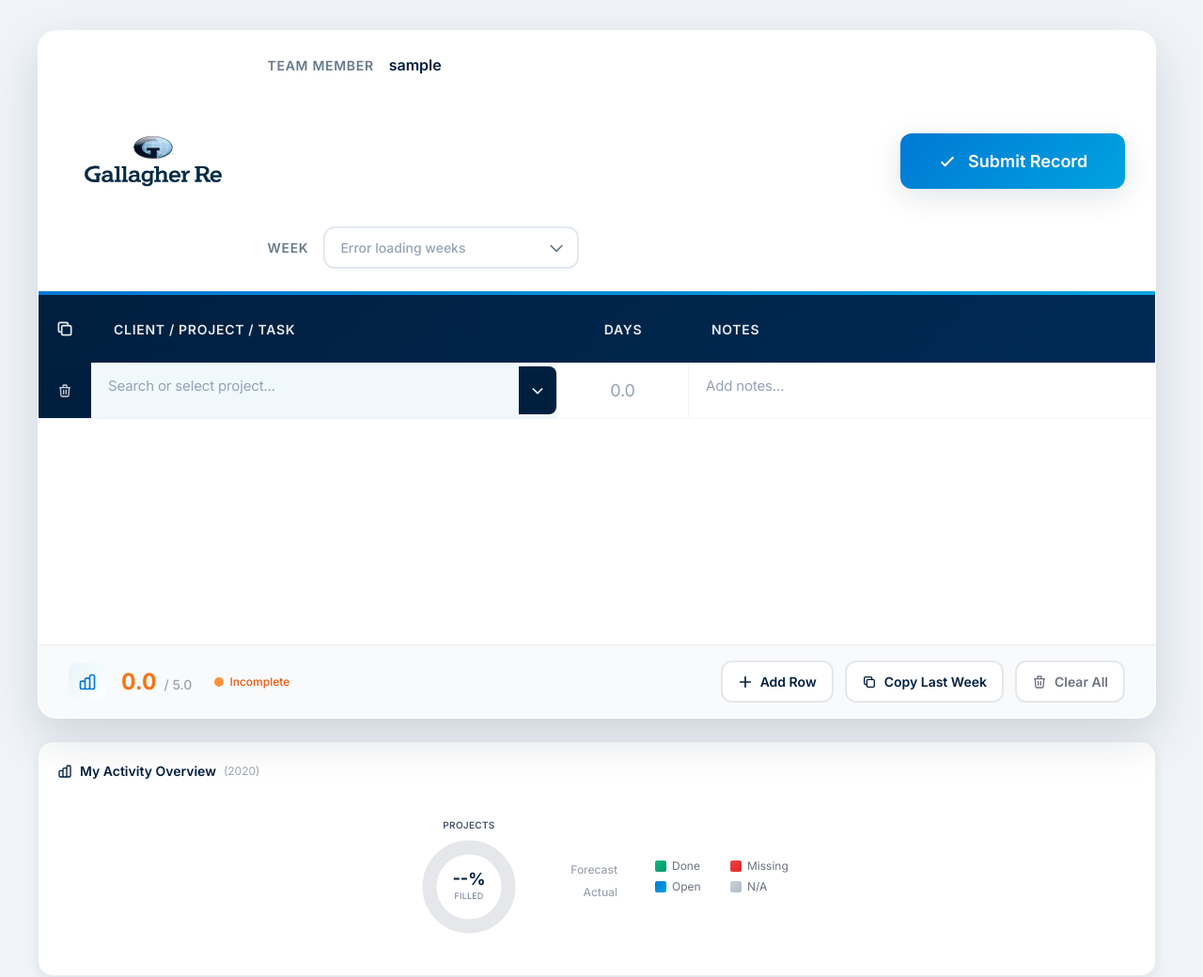
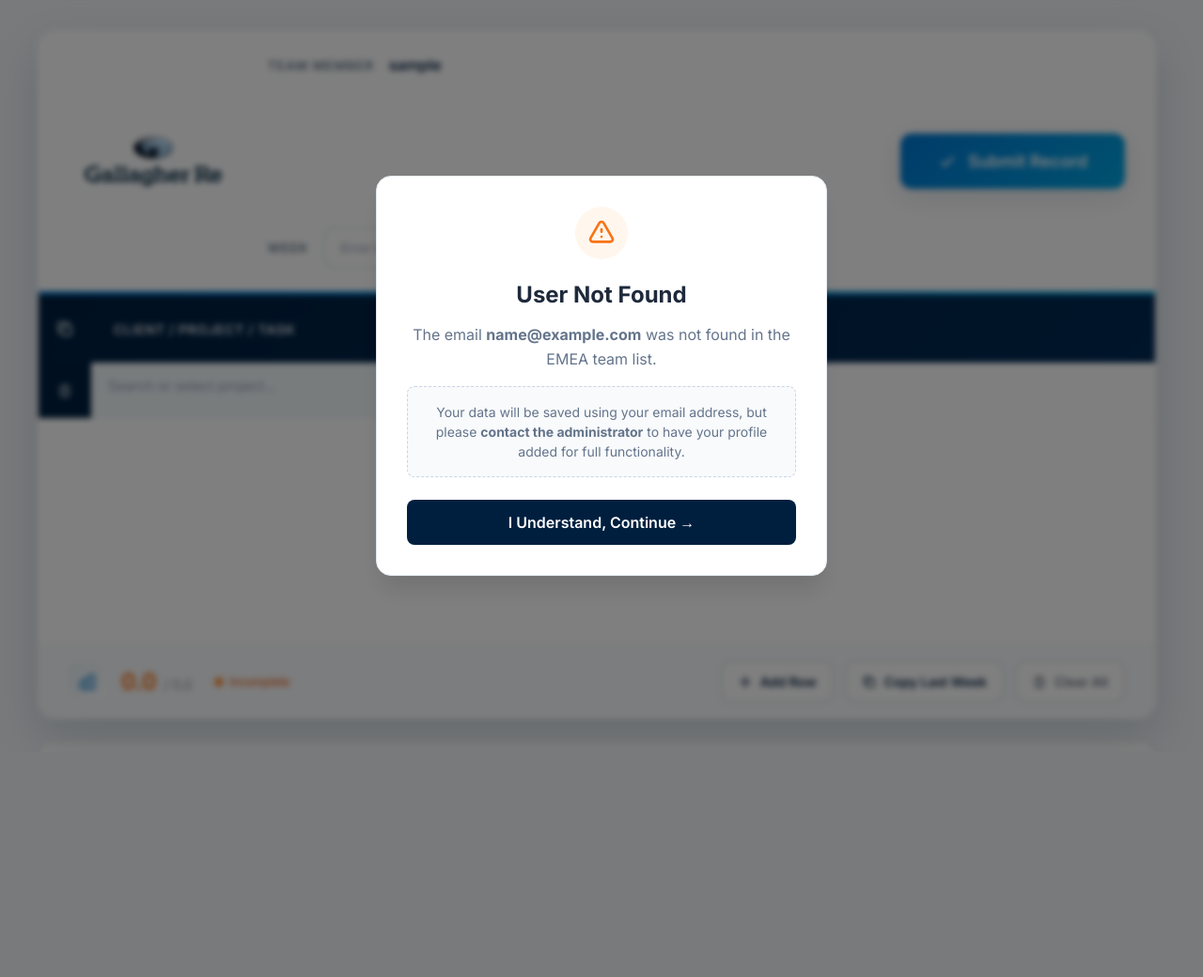
Before and after one commit to Rakshit09/WOOP, a Flask app: template templates/index.html in a window 1280 px wide. Shown: the top 1040 px of the page at 94% size. After the commit the page ends 773 px from the top, so only its background shows below. Run offline with Flask 3, Linux system fonts and the light colour scheme; the template is opened without the code that fills it: most values are stand-ins (such as "Sample title", 1, 10 or a date in 2020); some libraries are stand-ins or nearby versions.

Commit message:
Modified nudge system to work with MSSQL, deletd all local sql tables

```diff
--- a/app.py
+++ b/app.py
@@ -33,63 +33,7 @@
 MSSQL_DATABASE = 'EMEA_activity_tracker'
 MSSQL_DOMAIN = 'emea'
 
-DATA_DIR = os.environ.get('CONNECT_DATA_DIR') or app.instance_path
-os.makedirs(DATA_DIR, exist_ok=True)
 
-forecast_db = os.path.join(DATA_DIR, 'timesheet_forecast.db')
-current_db = os.path.join(DATA_DIR, 'timesheet_current.db')
-
-app.config['SQLALCHEMY_DATABASE_URI'] = f'sqlite:///{forecast_db}'
-app.config['SQLALCHEMY_BINDS'] = {
-    'forecast': f'sqlite:///{forecast_db}',
-    'current': f'sqlite:///{current_db}'
-}
-app.config['SQLALCHEMY_TRACK_MODIFICATIONS'] = False
-
-db = SQLAlchemy(app)
-
-# database models
-
-class ForecastEntry(db.Model):
-    __tablename__ = 'forecast_entry'
-    __bind_key__ = 'forecast'
-
-    id = db.Column(db.Integer, primary_key=True, autoincrement=True)
-    activity_week = db.Column(db.String(50), nullable=False, index=True)
-    colleague = db.Column(db.String(255), nullable=False, index=True)
-    assignment_ID = db.Column(db.String(255), nullable=False)
-    allocation_days = db.Column(db.Float, nullable=False)
-    notes = db.Column(db.Text, nullable=True)
-    record_created = db.Column(db.DateTime, default=datetime.utcnow, nullable=False)
-
-
-class CurrentEntry(db.Model):
-    __tablename__ = 'current_entry'
-    __bind_key__ = 'current'
-
-    id = db.Column(db.Integer, primary_key=True, autoincrement=True)
-    activity_week = db.Column(db.String(50), nullable=False, index=True)
-    colleague = db.Column(db.String(255), nullable=False, index=True)
-    assignment_ID = db.Column(db.String(255), nullable=False)
-    allocation_days = db.Column(db.Float, nullable=False)
-    notes = db.Column(db.Text, nullable=True)
-    record_created = db.Column(db.DateTime, default=datetime.utcnow, nullable=False)
-
-
-class Nudge(db.Model):
-    __tablename__ = 'nudge'
-    __bind_key__ = 'current'
-
-    id = db.Column(db.Integer, primary_key=True, autoincrement=True)
-    from_email = db.Column(db.String(255), nullable=False, index=True)
-    from_name = db.Column(db.String(255), nullable=False)
-    to_email = db.Column(db.String(255), nullable=False, index=True)
-    message = db.Column(db.Text, nullable=False)
-    created = db.Column(db.DateTime, default=datetime.utcnow, nullable=False)
-    dismissed = db.Column(db.Boolean, default=False, nullable=False)
-
-
-# database connection
 
 _mssql_engine = None
 
@@ -551,6 +495,7 @@
         if os.environ.get('FLASK_DEBUG') or app.debug:
             #return request.args.get('user', 'holger_cammerer@gallagherre.com')
             return 'rakshit_joshi@gallagherre.com'
+            #return "unknown_user@gallagherre.com"
         return None
 
     return lookup_email_by_username(username) or username
@@ -596,6 +541,25 @@
         return False
 
 
+def verify_user_exists(email):
+    """check if the user exists in the team list table"""
+    engine = get_engine()
+    if engine is None:
+        return False
+
+    try:
+        with engine.connect() as conn:
+            # Check if email exists in the table
+            result = conn.execute(
+                text("SELECT COUNT(*) FROM dbo.EMEA_team_list WHERE LOWER(Email) = LOWER(:email)"),
+                {"email": email}
+            ).fetchone()
+
+            return result[0] > 0
+    except Exception as e:
+        logger.error(f"Error verifying user existence: {e}")
+        return False
+
 # api routes
 
 @app.route('/api/health')
@@ -619,17 +583,25 @@
 def index():
     """main timesheet interface"""
     user_email = get_user_email()
+    logger.info(f"User email retrieved: {user_email}")
 
     if not user_email:
         return "Unable to identify user. Please ensure you are logged in.", 401
 
+    is_authorized = verify_user_exists(user_email)
+    logger.info(f"User {user_email} authorization check: {is_authorized}")
+
+    if not is_authorized:
+        logger.warning(f"Unauthorized user: {user_email}")
+
     return render_template(
         'index.html',
         user_email=user_email,
-        user_name=get_user_name(user_email),
+        user_name=get_user_name(user_email) if is_authorized else user_email,
         default_date=get_next_monday(),
         projects=load_active_projects(),
-        direct_reports=get_direct_reports(user_email)
+        direct_reports=get_direct_reports(user_email),
+        is_authorized=is_authorized
     )
 
 
@@ -753,7 +725,7 @@
         if friday_date <= today and friday not in current_dates:
             week_start = friday_date - timedelta(days=4)
 
-            # CHANGED: Used %b instead of %B for abbreviated months (Jan, Feb, etc.)
+            # use abbreviated months (Jan, Feb, etc.)
             date_range_str = f"{week_start.strftime('%b %d, %Y')} - {friday_date.strftime('%b %d, %Y')}"
 
             items.append({
@@ -780,7 +752,7 @@
         # Calculate Friday for the forecast week
         friday_date = monday_date + timedelta(days=4)
 
-        # CHANGED: Used %b instead of %B for abbreviated months
+        # use abbreviated months
         date_range_str = f"{monday_date.strftime('%b %d, %Y')} - {friday_date.strftime('%b %d, %Y')}"
 
         items.append({
@@ -944,6 +916,7 @@
     if not to_email:
         return jsonify({'error': 'Recipient email required'}), 400
 
+    # Check Authorization (Direct Reports Only)
     direct_reports = get_direct_reports(user_email)
     if not any(r['email'].lower() == to_email.lower() for r in direct_reports):
         return jsonify({'error': 'Unauthorized'}), 403
@@ -959,19 +932,29 @@
         "Your timesheet misses you 💔",
     ]
 
+    engine = get_engine()
+    if not engine:
+        return jsonify({'error': 'Database connection failed'}), 500
+
     try:
-        nudge = Nudge(
-            from_email=user_email.lower(),
-            from_name=get_user_name(user_email),
-            to_email=to_email.lower(),
-            message=random.choice(nudge_messages)
-        )
-        db.session.add(nudge)
-        db.session.commit()
+        with engine.begin() as conn:
+            conn.execute(
+                text("""
+                    INSERT INTO dbo.nudges (from_email, from_name, to_email, message, created, dismissed)
+                    VALUES (:from_email, :from_name, :to_email, :message, GETUTCDATE(), 0)
+                """),
+                {
+                    'from_email': user_email.lower(),
+                    'from_name': get_user_name(user_email),
+                    'to_email': to_email.lower(),
+                    'message': random.choice(nudge_messages)
+                }
+            )
         return jsonify({'success': True, 'message': 'Nudge sent!'})
     except Exception as e:
-        db.session.rollback()
+        logger.error(f"Error sending nudge: {e}")
         return jsonify({'error': str(e)}), 500
+
 
 
 @app.route('/api/get_nudges')
@@ -981,19 +964,38 @@
     if not user_email:
         return jsonify({'error': 'User not authenticated'}), 401
 
-    nudges = Nudge.query.filter_by(to_email=user_email.lower(), dismissed=False)\
-                        .order_by(Nudge.created.desc()).all()
+    engine = get_engine()
+    if not engine:
+        return jsonify([])
 
-    return jsonify([
-        {
-            'id': n.id,
-            'from_name': n.from_name,
-            'message': n.message,
-            'created': n.created.strftime('%b %d at %H:%M')
-        }
-        for n in nudges
-    ])
+    try:
+        with engine.connect() as conn:
+            result = conn.execute(
+                text("""
+                    SELECT id, from_name, message, created
+                    FROM dbo.nudges
+                    WHERE LOWER(to_email) = LOWER(:email)
+                      AND dismissed = 0
+                    ORDER BY created DESC
+                """),
+                {'email': user_email}
+            ).fetchall()
 
+            nudges = []
+            for row in result:
+                # row[3] =datetime object from MSSQL
+                created_str = row[3].strftime('%b %d at %H:%M') if row[3] else ''
+                nudges.append({
+                    'id': row[0],
+                    'from_name': row[1],
+                    'message': row[2],
+                    'created': created_str
+                })
+
+            return jsonify(nudges)
+    except Exception as e:
+        logger.error(f"Error fetching nudges: {e}")
+        return jsonify([])
 
 @app.route('/api/dismiss_nudge', methods=['POST'])
 def dismiss_nudge():
@@ -1002,32 +1004,78 @@
     if not user_email:
         return jsonify({'error': 'User not authenticated'}), 401
 
-    nudge_id = request.get_json().get('nudge_id') if request.get_json() else None
+    data = request.get_json()
+    nudge_id = data.get('nudge_id') if data else None
+
     if not nudge_id:
         return jsonify({'error': 'Nudge ID required'}), 400
 
-    nudge = Nudge.query.filter_by(id=nudge_id, to_email=user_email.lower()).first()
-    if not nudge:
-        return jsonify({'error': 'Nudge not found'}), 404
+    engine = get_engine()
+    if not engine:
+        return jsonify({'error': 'Database connection failed'}), 500
 
-    nudge.dismissed = True
-    db.session.commit()
-    return jsonify({'success': True})
+    try:
+        with engine.begin() as conn:
+            # only dismiss if belongs to current user
+            result = conn.execute(
+                text("""
+                    UPDATE dbo.nudges
+                    SET dismissed = 1
+                    WHERE id = :id AND LOWER(to_email) = LOWER(:email)
+                """),
+                {'id': nudge_id, 'email': user_email}
+            )
 
+            if result.rowcount == 0:
+                 # either ID didn't exist or belonged to someone else
+                 pass
 
-# initialization
+        return jsonify({'success': True})
+    except Exception as e:
+        logger.error(f"Error dismissing nudge: {e}")
+        return jsonify({'error': str(e)}), 500
 
-def init_db():
-    with app.app_context():
-        db.create_all()
-        print("Databases initialized")
+@app.route('/api/debug_auth')
+def debug_auth():
+    """Debug authorization issues"""
+    user_email = get_user_email()
+    engine = get_engine()
 
+    debug_info = {
+        'user_email': user_email,
+        'engine_available': engine is not None,
+        'verify_result': None,
+        'db_emails_like_user': []
+    }
 
-# Initialize on import
-with app.app_context():
-    db.create_all()
+    if engine and user_email:
+        try:
+            with engine.connect() as conn:
+                debug_info['verify_result'] = verify_user_exists(user_email)
+                result = conn.execute(
+                    text("""
+                        SELECT Email, LEN(Email) as len,
+                               LOWER(LTRIM(RTRIM(Email))) as cleaned
+                        FROM dbo.EMEA_team_list
+                        WHERE Email LIKE :pattern
+                    """),
+                    {"pattern": f"%{user_email.split('@')[0]}%"}
+                ).fetchall()
+
+                debug_info['db_emails_like_user'] = [
+                    {'email': r[0], 'length': r[1], 'cleaned': r[2]}
+                    for r in result
+                ]
+
+                # exact comparison
+                debug_info['user_email_lower'] = user_email.lower()
+                debug_info['user_email_length'] = len(user_email)
+
+        except Exception as e:
+            debug_info['error'] = str(e)
+
+    return jsonify(debug_info)
 
 
 if __name__ == '__main__':
-    init_db()
     app.run(debug=True, host='0.0.0.0', port=5000)
--- a/static/js/app.js
+++ b/static/js/app.js
@@ -16,7 +16,7 @@
 // Nudge state
 let pendingNudges = [];
 let currentNudgeIndex = 0;
-const nudgeArts = ['👀', '🫵', '😤', '🧚', '🔔', '📢', '🚨', '💪'];
+const nudgeArts = ['👀', '🫵', '😤', '🔔', '📢', '🚨', '🫵'];
 
 // Week dropdown items
 let weekDropdownItems = [];
--- a/templates/index.html
+++ b/templates/index.html
@@ -358,5 +358,104 @@
 
     <!-- Application JavaScript -->
     <script src="{{ url_for('static', filename='js/app.js') }}"></script>
+
+    <!-- User Not Found Warning Modal -->
+    {% if not is_authorized %}
+    <div id="user-warning-overlay" style="
+        position: fixed;
+        top: 0;
+        left: 0;
+        width: 100%;
+        height: 100%;
+        background: rgba(0, 0, 0, 0.5); /* Darker transparent background */
+        backdrop-filter: blur(3px);
+        z-index: 9999;
+        display: flex;
+        align-items: center;
+        justify-content: center;
+        font-family: 'Inter', sans-serif;
+    ">
+        <div style="
+            background: white;
+            padding: 2rem;
+            border-radius: 1rem;
+            box-shadow: 0 20px 25px -5px rgba(0, 0, 0, 0.1);
+            text-align: center;
+            max-width: 480px;
+            width: 90%;
+            border: 1px solid #e2e8f0;
+            animation: slideIn 0.3s ease-out;
+        ">
+            <!-- Warning Icon -->
+            <div style="
+                width: 3.5rem;
+                height: 3.5rem;
+                background: #fff7ed;
+                border-radius: 50%;
+                display: flex;
+                align-items: center;
+                justify-content: center;
+                margin: 0 auto 1.25rem auto;
+            ">
+                <svg style="width: 2rem; height: 2rem; color: #f97316;" fill="none" stroke="currentColor" viewBox="0 0 24 24">
+                    <path stroke-linecap="round" stroke-linejoin="round" stroke-width="2" d="M12 9v2m0 4h.01m-6.938 4h13.856c1.54 0 2.502-1.667 1.732-3L13.732 4c-.77-1.333-2.694-1.333-3.464 0L3.34 16c-.77 1.333.192 3 1.732 3z"></path>
+                </svg>
+            </div>
+
+            <h2 style="color: #1e293b; font-size: 1.5rem; font-weight: 700; margin-bottom: 0.75rem;">User Not Found</h2>
+
+            <p style="color: #64748b; margin-bottom: 1rem; line-height: 1.6;">
+                The email <strong>{{ user_email }}</strong> was not found in the EMEA team list.
+            </p>
+
+            <p style="color: #64748b; font-size: 0.875rem; background: #f8fafc; padding: 1rem; border-radius: 0.5rem; margin-bottom: 1.5rem; border: 1px dashed #cbd5e1;">
+                Your data will be saved using your email address, but please <strong>contact the administrator</strong> to have your profile added for full functionality.
+            </p>
+
+            <button onclick="dismissWarning()" style="
+                display: inline-block;
+                width: 100%;
+                padding: 0.75rem 1.5rem;
+                background: #001F3F;
+                color: white;
+                font-weight: 600;
+                border-radius: 0.5rem;
+                border: none;
+                cursor: pointer;
+                transition: background 0.2s;
+            ">
+                I Understand, Continue &rarr;
+            </button>
+        </div>
+    </div>
+
+    <script>
+        // Stop scrolling while warning is open
+        document.body.style.overflow = 'hidden';
+
+        function dismissWarning() {
+            const overlay = document.getElementById('user-warning-overlay');
+            if (overlay) {
+                // Fade out effect
+                overlay.style.transition = 'opacity 0.2s ease';
+                overlay.style.opacity = '0';
+
+                setTimeout(() => {
+                    overlay.remove();
+                    // Restore scrolling
+                    document.body.style.overflow = 'auto';
+                }, 200);
+            }
+        }
+    </script>
+
+    <style>
+        @keyframes slideIn {
+            from { transform: translateY(20px); opacity: 0; }
+            to { transform: translateY(0); opacity: 1; }
+        }
+    </style>
+    {% endif %}
+
 </body>
 </html>
```
Also changed, not shown: rsconnect-python/Woop.json (+4 -4 lines).
